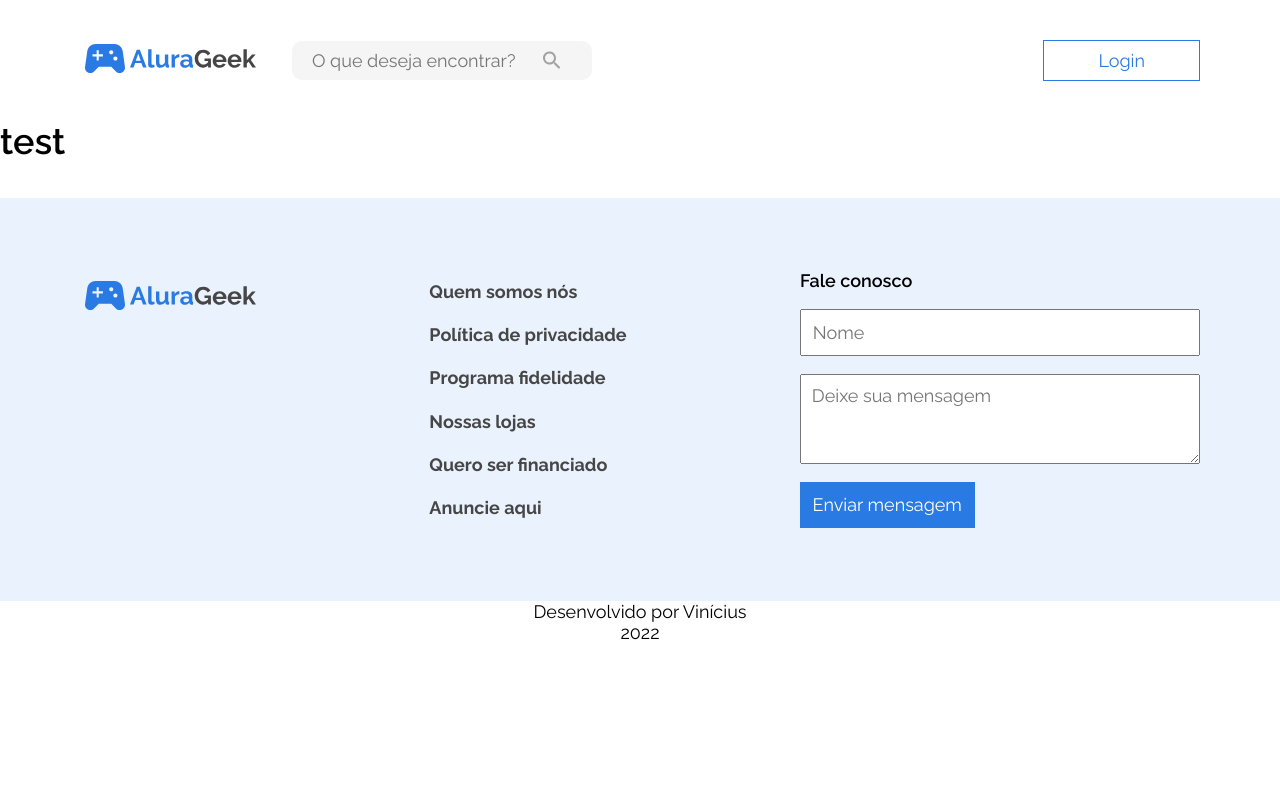
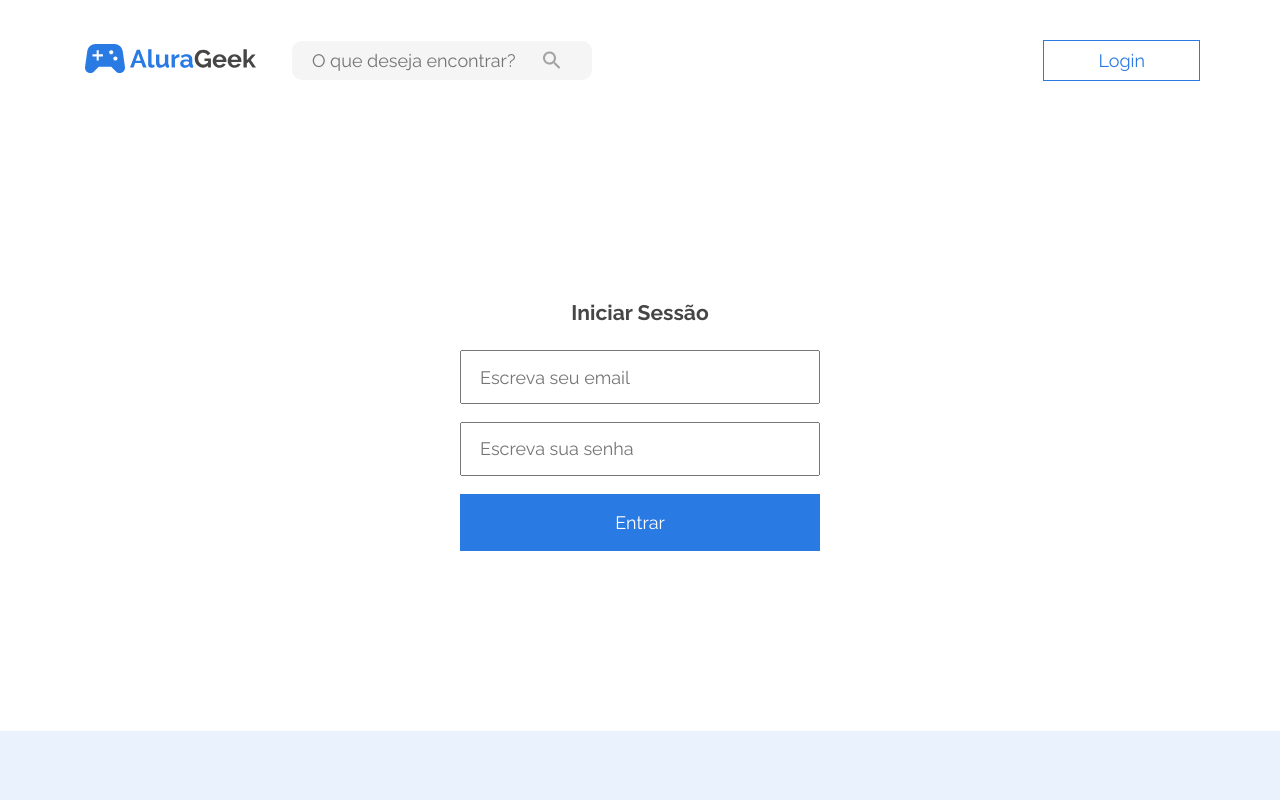
Before and after one commit to viniscrv/alura-geek, a React (Vite) app: page /Login in a window 1280 px wide. Shown: the top 800 px of the page. Built offline with nearby package versions, Linux system fonts and the light colour scheme.

Commit message:
adicionando página de login

```diff
--- /dev/null
+++ b/src/components/Sessao/Sessao.tsx
@@ -0,0 +1,12 @@
+import { Container } from "./style";
+
+export function Sessao(){
+    return (
+        <Container>
+            <h3>Iniciar Sessão</h3>
+            <input type="text" placeholder="Escreva seu email"/>
+            <input type="password" placeholder="Escreva sua senha"/>
+            <button>Entrar</button>
+        </Container>
+    )
+}
--- /dev/null
+++ b/src/components/Sessao/style.ts
@@ -0,0 +1,25 @@
+import styled from "styled-components";
+
+export const Container = styled.div`
+    margin: 10em auto;
+    width: 20em;
+    display: flex;
+    flex-direction: column;
+    h3 {
+        margin-bottom: 1.2em;
+        text-align: center;
+        font-weight: 700;
+        color: var(--cinza);
+    }
+    input {
+        padding: .8em 1em;
+        margin-bottom: 1em;
+    }
+    button {
+        padding: 1em 1em;
+        background-color: var(--azul);
+        border: none;
+        color: white;
+    }
+
+`
--- a/src/pages/Login/index.tsx
+++ b/src/pages/Login/index.tsx
@@ -1,12 +1,13 @@
 import { Header } from "../../components/Header/Header"
 import { Rodape } from "../../components/Rodape/Rodape"
+import { Sessao } from "../../components/Sessao/Sessao";
 import GlobalStyle from '../../styles/global';
 
 function Login() {
     return (
       <>
         <Header/>
-            <h1>test</h1>
+        <Sessao/>
         <Rodape/>
         <GlobalStyle />
       </>
```
